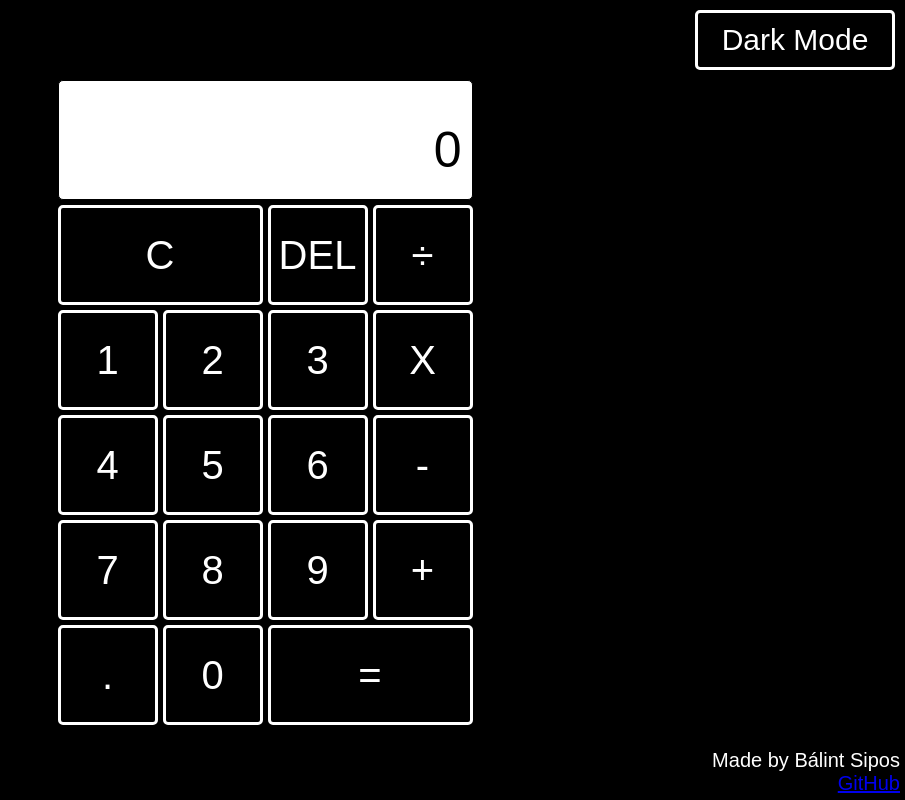
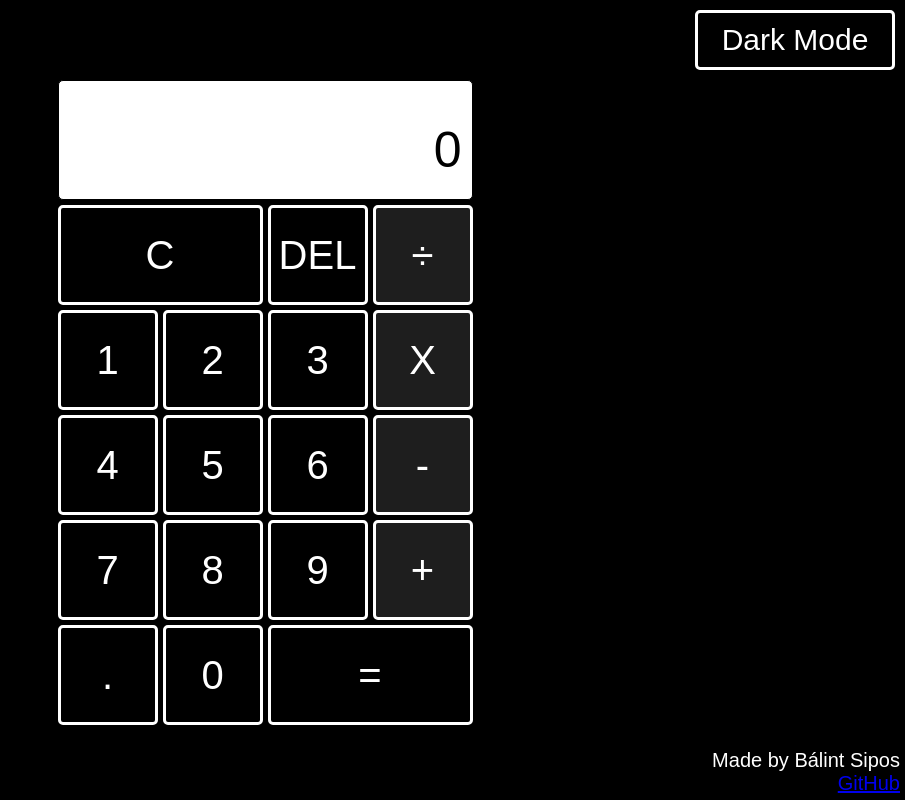
Before and after one commit to balintsipos/calculator, a plain HTML site: page index.html in a window 1280 px wide. Both pictures are taken after a click on the button "Dark Mode". Shown: the whole page, without its empty margins (375-1280 px from the left). Drawn offline with Linux system fonts and the light colour scheme.

Commit message:
Finish Night mode implementation

```diff
--- a/index.html
+++ b/index.html
@@ -18,7 +18,7 @@
                 <div data-previous id="prev-number"></div>
                 <div data-current id="current-number"></div>
             </div>
-            <button data-clear class="span-two button">C</button>
+            <button data-clear class="button span-two ">C</button>
             <button data-delete class="button">DEL</button>
             <button data-operator class="button">÷</button>
             <button data-number class="button">1</button>
@@ -35,7 +35,7 @@
             <button data-operator class="button">+</button>
             <button data-number class="button">.</button>
             <button data-number class="button">0</button>
-            <button data-equals class="span-two button">=</button>
+            <button data-equals class="button span-two">=</button>
         </div>
     </div>
     <div class="sticky-footer">
--- a/script.js
+++ b/script.js
@@ -143,4 +143,7 @@ darkModeBtn.addEventListener('click', () => {
         element.classList.toggle("button-dark");
     });
     screenElement.classList.toggle("screen-dark")
+    operationBtns.forEach(element => {
+        element.classList.toggle("operator-dark");
+    });
 })
--- a/styles.css
+++ b/styles.css
@@ -116,6 +116,15 @@ body {
     transition: all 0.15s;
 }
 
+[data-operator] {
+    background-color: #e2e2e2;
+    color: black;
+}
+
+.operator-dark {
+    background-color: #1E1E1E;
+    color: white;
+}
 
 .sticky-footer {
     text-align: right;
```
